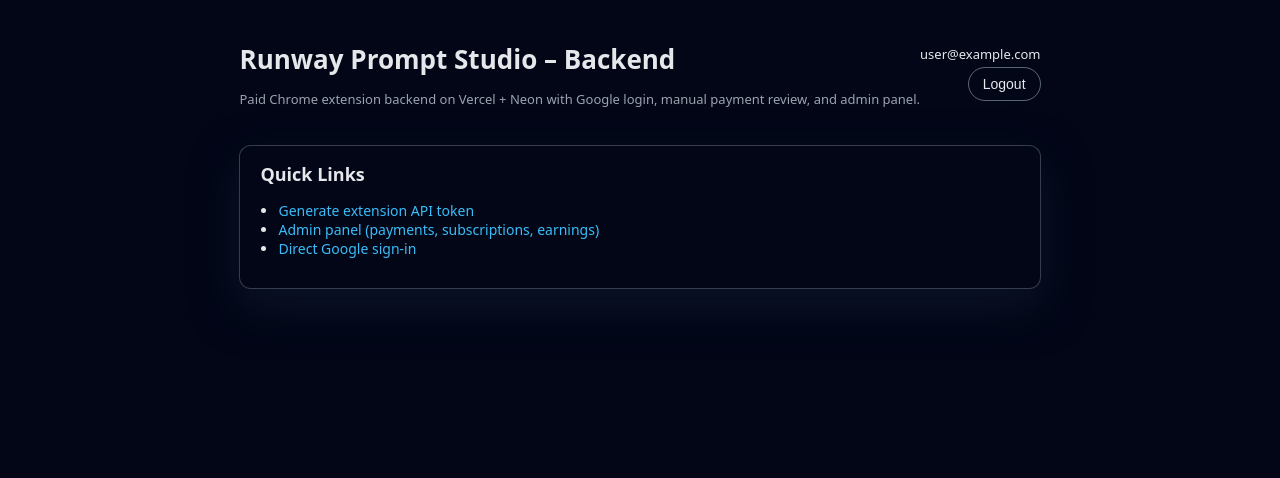
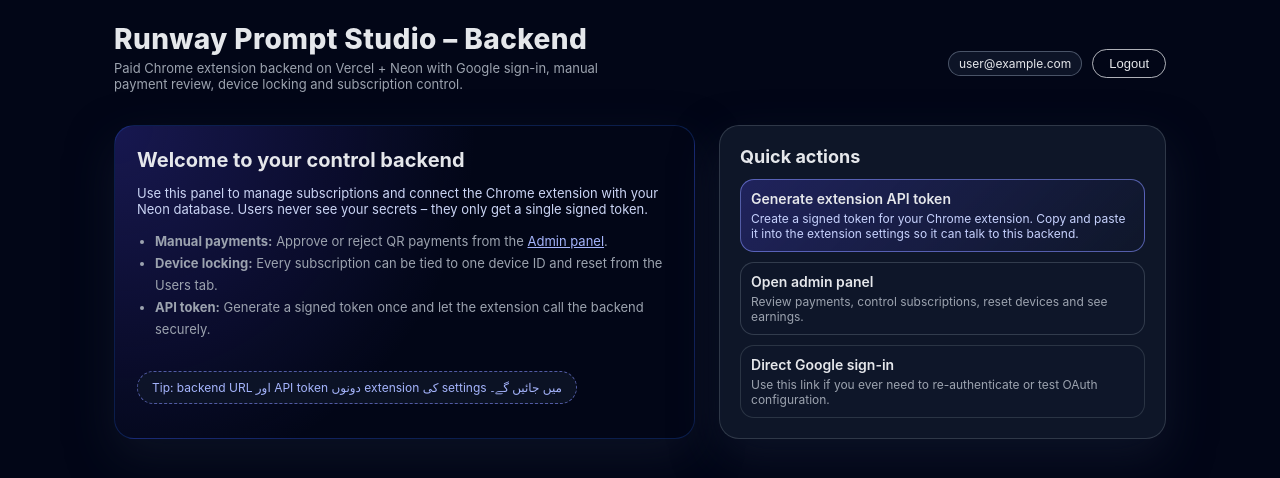
Before and after one commit to moindatori/Runway-Automation-Pro, a Next.js app: page / in a window 1280 px wide. Shown: the top 478 px of the page. Built offline with nearby package versions, Linux system fonts and the light colour scheme; no server answers; sample sign-in values are in the browser's storage.

Commit message:
Update index.jsx

```diff
--- a/pages/index.jsx
+++ b/pages/index.jsx
@@ -1,50 +1,269 @@
-import Link from "next/link";
-import { useSession, signIn, signOut } from "next-auth/react";
+// pages/index.jsx
+import { getServerSession } from "next-auth/next";
+import { authOptions } from "./api/auth/[...nextauth]";
+import { signOut } from "next-auth/react";
 
-export default function HomePage() {
-  const { data: session, status } = useSession();
-
+export default function Home({ sessionEmail }) {
   return (
-    <div className="main-layout">
-      <div className="main-container">
-        <div style={{ marginBottom: 24, display: "flex", justifyContent: "space-between", alignItems: "center" }}>
+    <div
+      style={{
+        minHeight: "100vh",
+        background: "#020617",
+        color: "#e5e7eb",
+        fontFamily:
+          "-apple-system,BlinkMacSystemFont,system-ui,Segoe UI,Roboto,Helvetica,Arial,sans-serif"
+      }}
+    >
+      {/* Top bar */}
+      <header
+        style={{
+          maxWidth: 1100,
+          margin: "0 auto",
+          padding: "22px 24px 10px",
+          display: "flex",
+          alignItems: "center",
+          justifyContent: "space-between"
+        }}
+      >
         <div>
-            <h1 style={{ fontSize: 26, marginBottom: 4 }}>Runway Prompt Studio – Backend</h1>
-            <p className="subtext">
-              Paid Chrome extension backend on Vercel + Neon with Google login, manual payment review, and admin panel.
+          <h1
+            style={{
+              margin: 0,
+              fontSize: 28,
+              fontWeight: 800,
+              letterSpacing: 0.4
+            }}
+          >
+            Runway Prompt Studio – Backend
+          </h1>
+          <p
+            style={{
+              marginTop: 4,
+              fontSize: 13,
+              color: "#9ca3af",
+              maxWidth: 520
+            }}
+          >
+            Paid Chrome extension backend on Vercel + Neon with Google sign-in, manual
+            payment review, device locking and subscription control.
           </p>
         </div>
-          <div>
-            {status === "authenticated" ? (
-              <div style={{ textAlign: "right" }}>
-                <div style={{ fontSize: 13, marginBottom: 4 }}>{session.user?.email}</div>
-                <button className="btn-outline" onClick={() => signOut()}>
+
+        <div style={{ display: "flex", alignItems: "center", gap: 10 }}>
+          <div
+            style={{
+              fontSize: 12,
+              padding: "4px 10px",
+              borderRadius: 999,
+              background: "rgba(15,23,42,0.9)",
+              border: "1px solid rgba(148,163,184,0.45)",
+              maxWidth: 220,
+              textOverflow: "ellipsis",
+              whiteSpace: "nowrap",
+              overflow: "hidden"
+            }}
+            title={sessionEmail}
+          >
+            {sessionEmail}
+          </div>
+          <button
+            onClick={() => signOut()}
+            style={{
+              borderRadius: 999,
+              border: "1px solid rgba(248,250,252,0.7)",
+              padding: "6px 16px",
+              background: "transparent",
+              color: "#e5e7eb",
+              fontSize: 13,
+              cursor: "pointer"
+            }}
+          >
             Logout
           </button>
         </div>
-            ) : (
-              <button className="btn" onClick={() => signIn("google")}>
-                Login with Google
-              </button>
-            )}
-          </div>
-        </div>
+      </header>
 
-        <div className="card">
-          <h2 style={{ fontSize: 18, marginTop: 0 }}>Quick Links</h2>
-          <ul style={{ fontSize: 14, paddingLeft: 18 }}>
+      {/* Main content */}
+      <main
+        style={{
+          maxWidth: 1100,
+          margin: "10px auto 0",
+          padding: "0 24px 40px",
+          display: "grid",
+          gridTemplateColumns: "minmax(0,1.3fr) minmax(0,1fr)",
+          gap: 24,
+          alignItems: "stretch"
+        }}
+      >
+        {/* Overview */}
+        <section
+          style={{
+            borderRadius: 20,
+            padding: 22,
+            border: "1px solid rgba(37,99,235,0.25)",
+            background:
+              "radial-gradient(circle at top left, rgba(79,70,229,0.28), transparent 55%), #020617",
+            boxShadow: "0 18px 45px rgba(15,23,42,0.7)"
+          }}
+        >
+          <h2
+            style={{
+              marginTop: 0,
+              marginBottom: 10,
+              fontSize: 20,
+              fontWeight: 700
+            }}
+          >
+            Welcome to your control backend
+          </h2>
+          <p style={{ fontSize: 13, color: "#cbd5f5", marginBottom: 12 }}>
+            Use this panel to manage subscriptions and connect the Chrome extension with
+            your Neon database. Users never see your secrets – they only get a single
+            signed token.
+          </p>
+
+          <ul style={{ fontSize: 13, color: "#9ca3af", paddingLeft: 18, lineHeight: 1.7 }}>
             <li>
-              <Link href="/extension-token">Generate extension API token</Link>
+              <b>Manual payments:</b> Approve or reject QR payments from the{" "}
+              <a href="/admin" style={{ color: "#a5b4fc", textDecoration: "underline" }}>
+                Admin panel
+              </a>
+              .
             </li>
             <li>
-              <Link href="/admin">Admin panel (payments, subscriptions, earnings)</Link>
+              <b>Device locking:</b> Every subscription can be tied to one device ID and
+              reset from the Users tab.
             </li>
             <li>
-              <a href="/api/auth/signin">Direct Google sign-in</a>
+              <b>API token:</b> Generate a signed token once and let the extension call
+              the backend securely.
             </li>
           </ul>
+
+          <div
+            style={{
+              marginTop: 18,
+              display: "inline-flex",
+              padding: "8px 14px",
+              borderRadius: 999,
+              border: "1px dashed rgba(129,140,248,0.6)",
+              fontSize: 12,
+              color: "#a5b4fc",
+              background: "rgba(15,23,42,0.75)"
+            }}
+          >
+            Tip: backend URL اور API token دونوں extension کی settings میں جائیں گے۔
           </div>
+        </section>
+
+        {/* Quick actions */}
+        <section
+          style={{
+            borderRadius: 20,
+            padding: 20,
+            border: "1px solid rgba(55,65,81,0.8)",
+            background: "rgba(15,23,42,0.96)",
+            boxShadow: "0 18px 45px rgba(15,23,42,0.8)"
+          }}
+        >
+          <h2
+            style={{
+              marginTop: 0,
+              marginBottom: 12,
+              fontSize: 18,
+              fontWeight: 700
+            }}
+          >
+            Quick actions
+          </h2>
+
+          <div style={{ display: "flex", flexDirection: "column", gap: 10 }}>
+            <a
+              href="/extension-token"
+              style={{
+                textDecoration: "none",
+                borderRadius: 14,
+                padding: 10,
+                border: "1px solid rgba(129,140,248,0.6)",
+                background:
+                  "linear-gradient(135deg, rgba(79,70,229,0.28), rgba(15,23,42,0.95))",
+                display: "flex",
+                flexDirection: "column",
+                gap: 4
+              }}
+            >
+              <span style={{ fontSize: 14, fontWeight: 600, color: "#e5e7eb" }}>
+                Generate extension API token
+              </span>
+              <span style={{ fontSize: 12, color: "#c7d2fe" }}>
+                Create a signed token for your Chrome extension. Copy and paste it into the
+                extension settings so it can talk to this backend.
+              </span>
+            </a>
+
+            <a
+              href="/admin"
+              style={{
+                textDecoration: "none",
+                borderRadius: 14,
+                padding: 10,
+                border: "1px solid rgba(55,65,81,0.9)",
+                background: "rgba(15,23,42,0.9)",
+                display: "flex",
+                flexDirection: "column",
+                gap: 4
+              }}
+            >
+              <span style={{ fontSize: 14, fontWeight: 600, color: "#e5e7eb" }}>
+                Open admin panel
+              </span>
+              <span style={{ fontSize: 12, color: "#9ca3af" }}>
+                Review payments, control subscriptions, reset devices and see earnings.
+              </span>
+            </a>
+
+            <a
+              href="/api/auth/signin"
+              style={{
+                textDecoration: "none",
+                borderRadius: 14,
+                padding: 10,
+                border: "1px solid rgba(55,65,81,0.7)",
+                background: "rgba(15,23,42,0.85)",
+                display: "flex",
+                flexDirection: "column",
+                gap: 4
+              }}
+            >
+              <span style={{ fontSize: 14, fontWeight: 600, color: "#e5e7eb" }}>
+                Direct Google sign-in
+              </span>
+              <span style={{ fontSize: 12, color: "#9ca3af" }}>
+                Use this link if you ever need to re-authenticate or test OAuth
+                configuration.
+              </span>
+            </a>
           </div>
+        </section>
+      </main>
     </div>
   );
 }
+
+export async function getServerSideProps(context) {
+  const session = await getServerSession(context.req, context.res, authOptions);
+  if (!session) {
+    return {
+      redirect: {
+        destination: "/api/auth/signin",
+        permanent: false
+      }
+    };
+  }
+
+  return {
+    props: {
+      sessionEmail: session.user.email
+    }
+  };
+}
```
Lines whose indentation alone changed are shown as unchanged.
